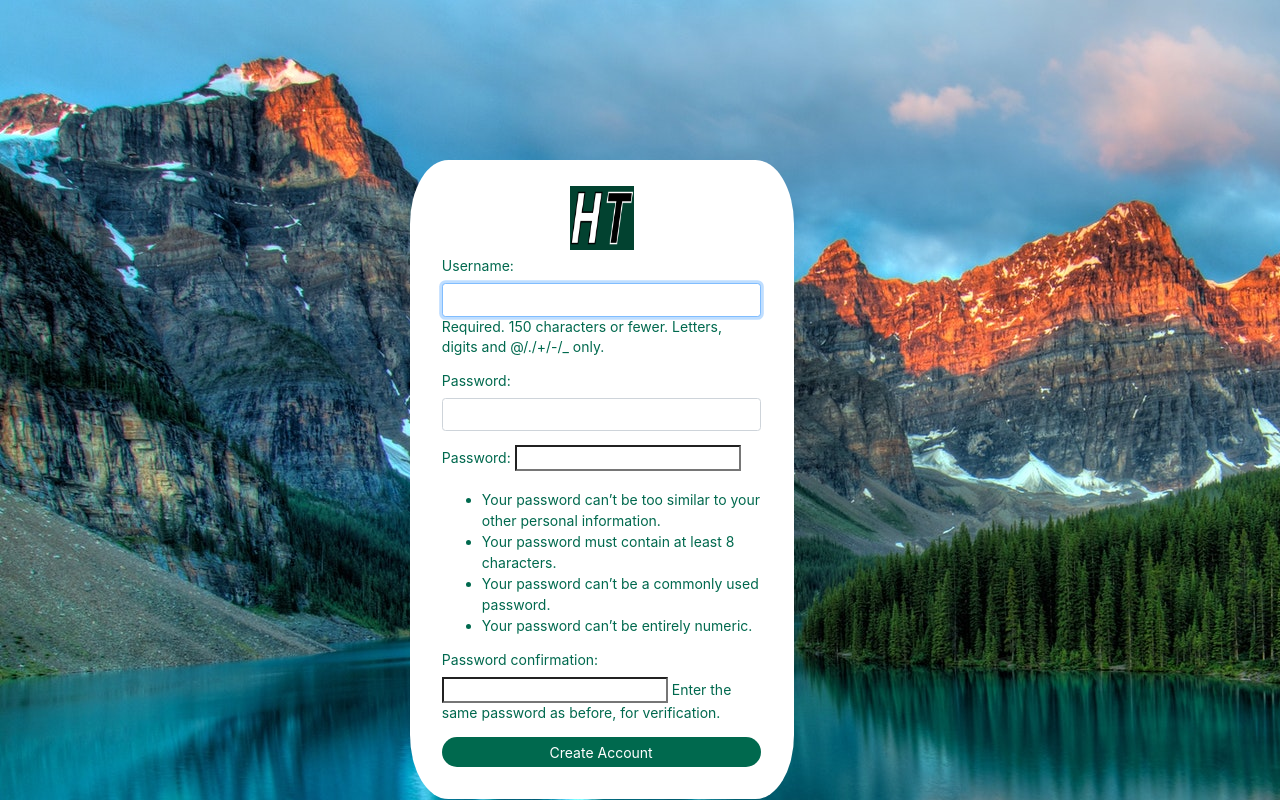
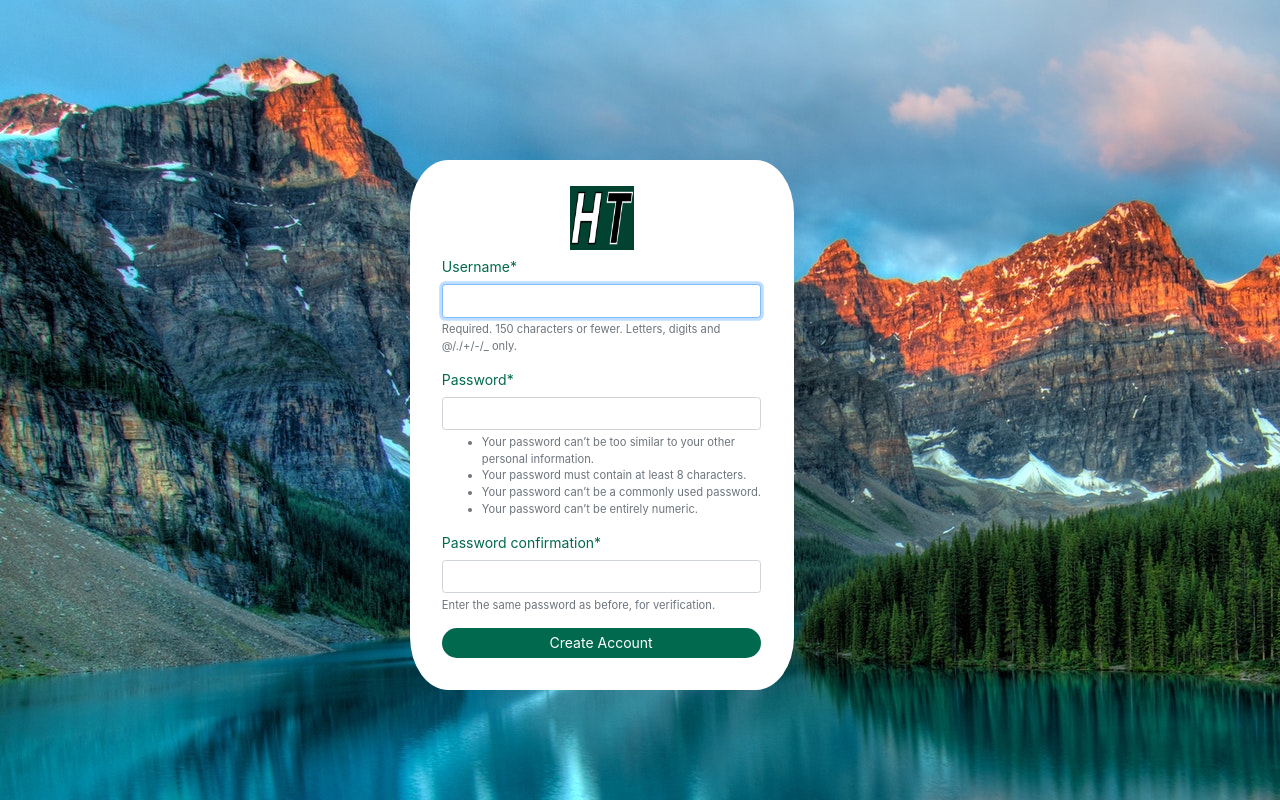
Before and after one commit to JohnGilbert57/Python-Hobby-Tracker, a Django app: page /createaccount/ in a window 1280 px wide. Run offline with Django 3.2, Linux system fonts and the light colour scheme; some libraries are stand-ins or nearby versions.

Commit message:
Added bootstrap/crispy forms styling to the login page and create new user page

```diff
--- a/hobbytracker/hobbytracker/settings.py
+++ b/hobbytracker/hobbytracker/settings.py
@@ -43,8 +43,11 @@ INSTALLED_APPS = [
     'django.contrib.messages',
     'django.contrib.staticfiles',
     'myapp.apps.MyappConfig',
+    'crispy_forms',
 
 ]
+
+CRISPY_TEMPLATE_PACK = 'bootstrap4'
 
 MIDDLEWARE = [
     'django.middleware.security.SecurityMiddleware',
--- a/hobbytracker/myapp/forms.py
+++ b/hobbytracker/myapp/forms.py
@@ -23,25 +23,10 @@ from django.contrib.auth.models import User
 class NewUserForm(UserCreationForm):
     class Meta:
         model = User
-        fields = ["username", "password"]
+        fields = ["username"]
         widgets = {
             'username': forms.TextInput(attrs={"class": "form-control"}),
-            'password': forms.TextInput(attrs={"class": "form-control"}),
         }
         labels = {
             'username': 'Username',
-            'password': 'Password',
         }
-
-class Login(AuthenticationForm):
-    class Meta:
-        model = User
-        fields = ["username", "password"]
-        widgets = {
-            'username': forms.TextInput(attrs={"class": "form-control"}),
-            'password': forms.TextInput(attrs={"class": "form-control"}),
-        }
-        labels = {
-            'username': 'Username',
-            'password': 'Password',
-        }
--- a/hobbytracker/myapp/templates/myhobby/new_user.html
+++ b/hobbytracker/myapp/templates/myhobby/new_user.html
@@ -3,6 +3,7 @@ Johnny Gilbert
 Nathaniel Buchanan
 Ohio University-->
 {% extends 'base.html' %}
+{% load crispy_forms_tags%}
 {% block content %}
 {% load static %}
 <!DOCTYPE >
@@ -17,7 +18,7 @@ Ohio University-->
             </img>
             <form action="" method="POST" id = "forms" class = "form-group">
                 {% csrf_token %}
-                {{ form.as_p }}
+                {{ form|crispy }}
                 <input type = 'submit' name = "Create" id = "Create" value = 'Create Account' />
             </form>
         </div>
--- a/hobbytracker/myapp/templates/registration/login.html
+++ b/hobbytracker/myapp/templates/registration/login.html
@@ -3,6 +3,7 @@ Johnny Gilbert
 Nathaniel Buchanan
 Ohio University-->
 {% extends 'base.html' %}
+{% load crispy_forms_tags%}
 {% block content %}
 {% load static %}
 <!DOCTYPE >
@@ -18,7 +19,7 @@ Ohio University-->
             <form action="" method="POST" id = "forms" class = "form-group">
                 <!--For now, this just submits the form, creates the user, and redirects to index-->
                 {% csrf_token %}
-                {{ form.as_p }}
+                {{ form|crispy }}
                 <input type = 'submit' name = "Log" id = "Log" value = 'Login' />
                 <br>
                 <br>
```
Also changed, not shown: hobbytracker/myapp/models.py (line endings or trailing spaces).
